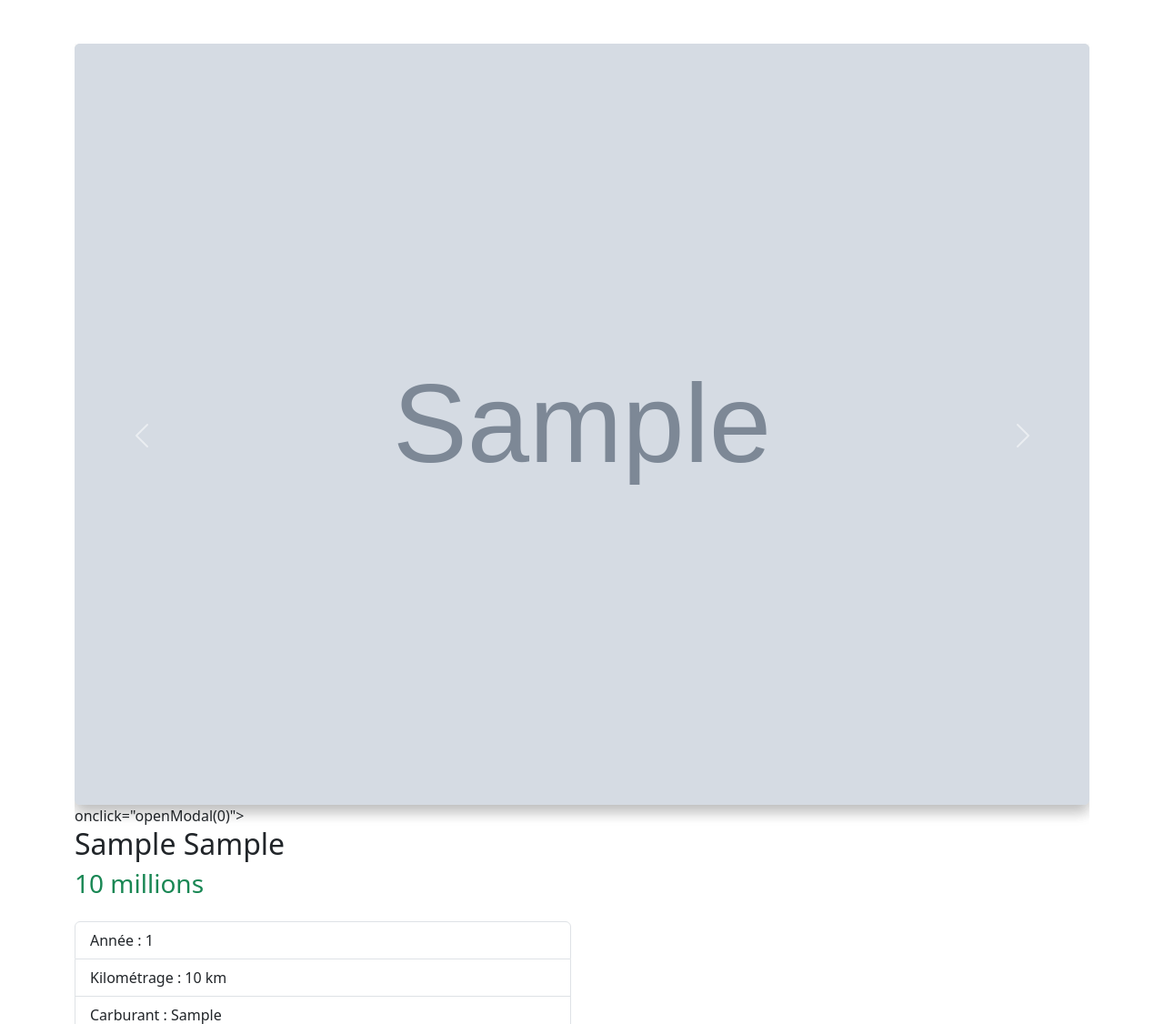
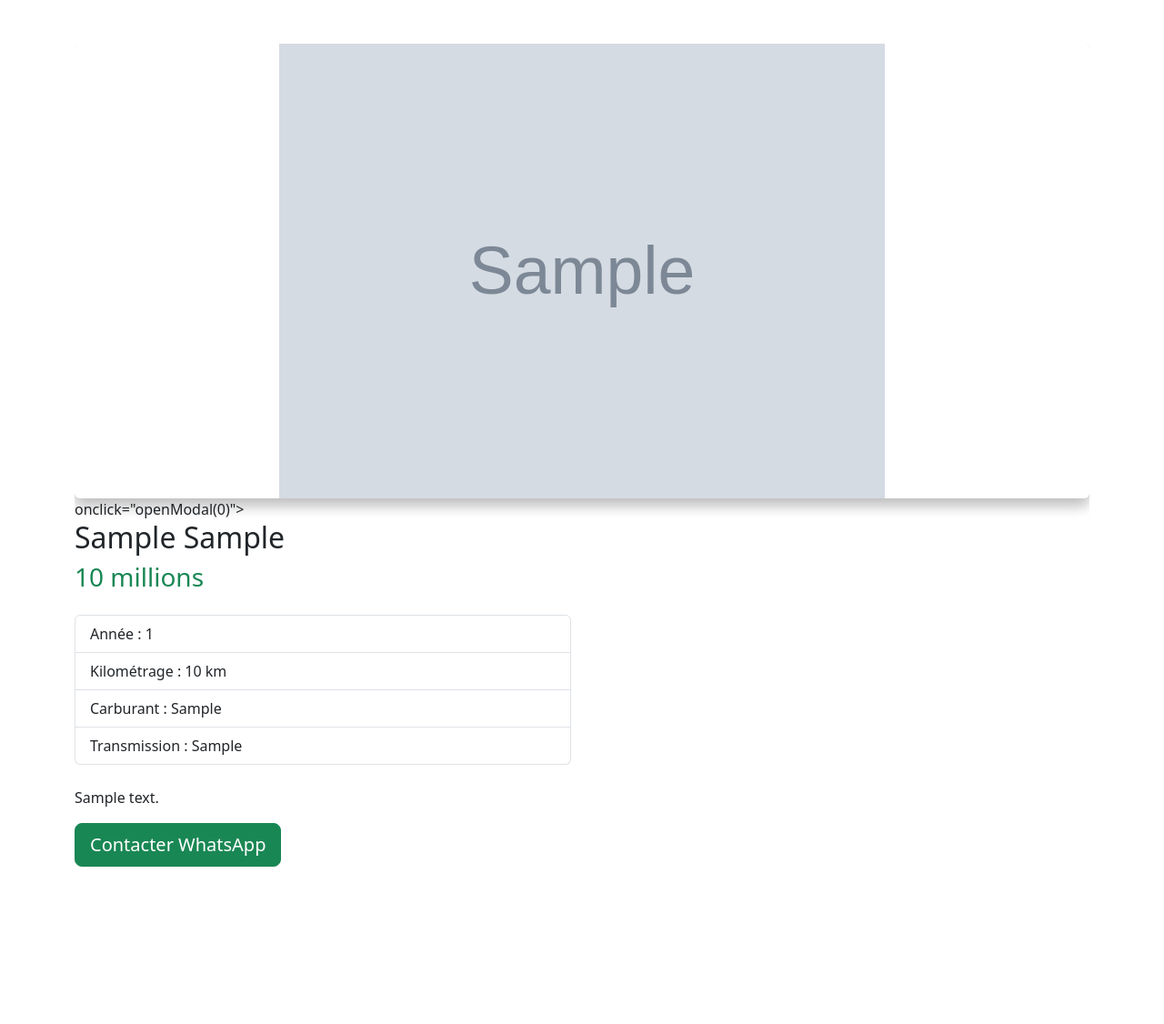
Before and after one commit to redahadjiat-gif/acars, a Django app: page /vehicle/1/ in a window 1280 px wide. Shown: the part 126-1252 px from the top of the page at 91% size. After the commit the page ends 1079 px from the top, so only its background shows below. Run offline with Django 5.2, Linux system fonts and the light colour scheme; tables that the repository leaves empty hold one stand-in row (values such as "Sample post"); grey boxes marked "Sample" are stand-in pictures.

Commit message:
resize images

```diff
--- a/templates/base.html
+++ b/templates/base.html
@@ -66,6 +66,12 @@ Rechercher
 .zoom-img:hover {
     transform: scale(1.02);
 }
+
+.vehicle-image {
+    width: 100%;
+    max-height: 500px;
+    object-fit: contain;
+}
 </style>
 
 <script>
```
